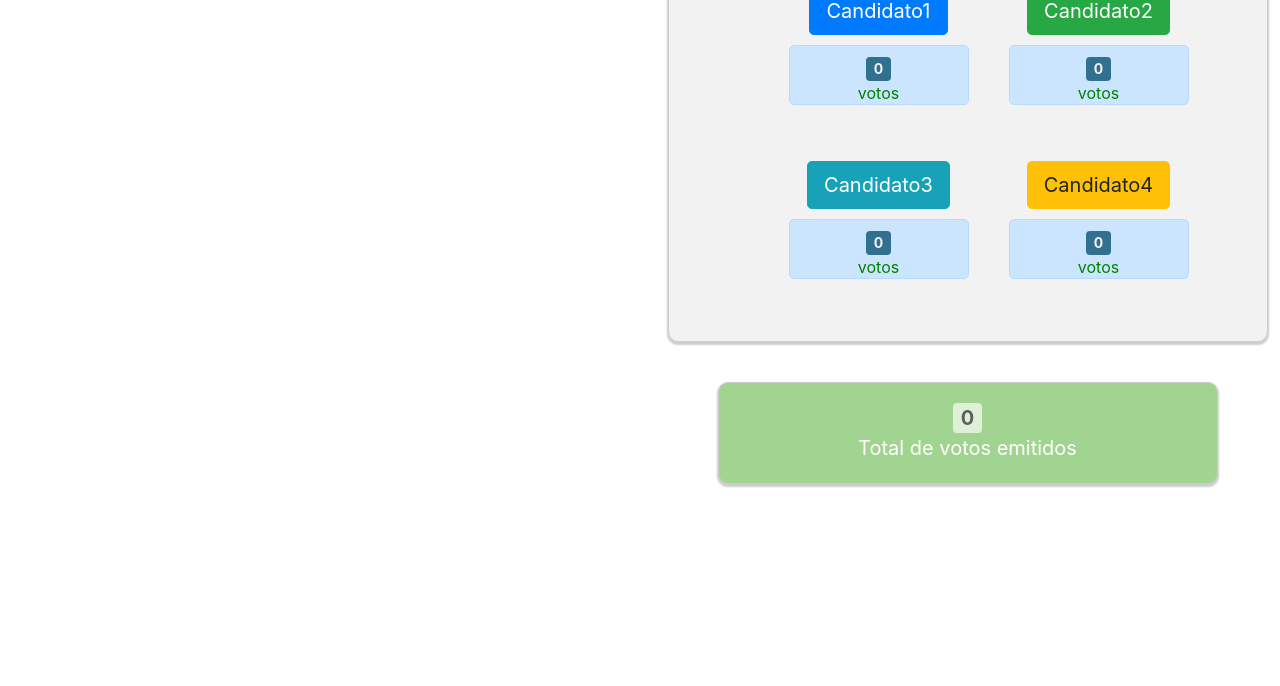
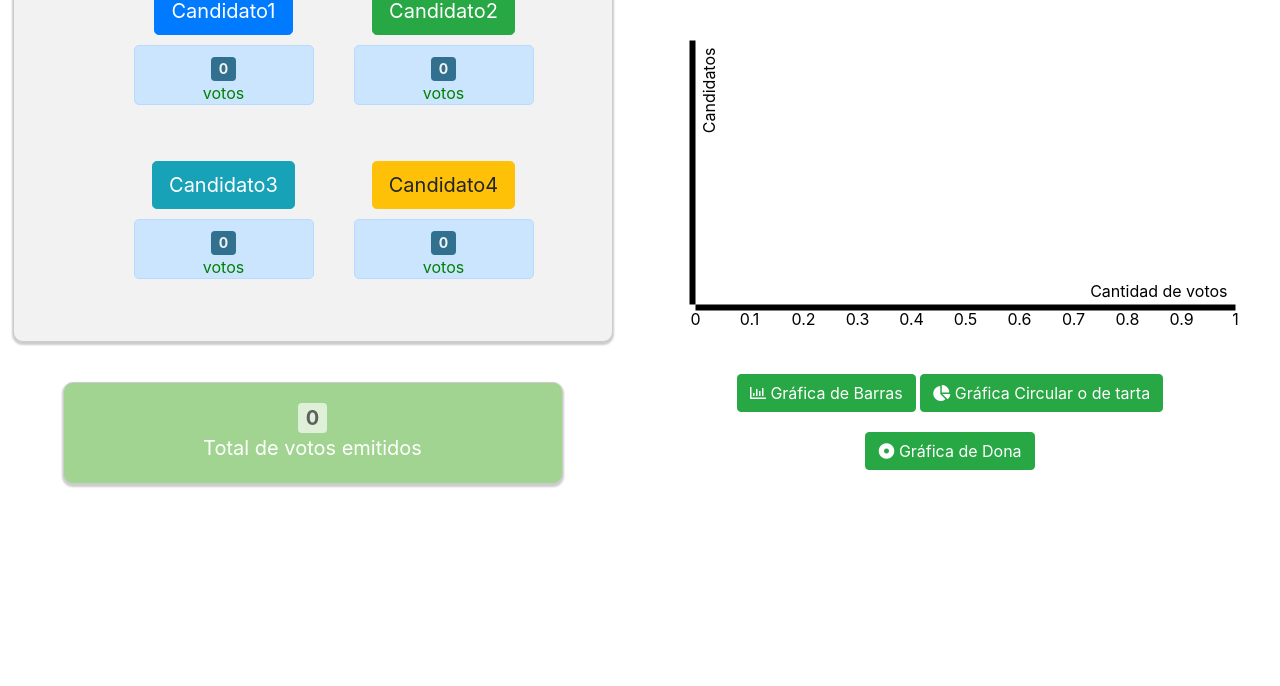
Before and after one commit to elpensadorluis/votaciones-sentu, a plain HTML site: page index.html in a window 1280 px wide. Shown: the part 114-800 px from the top of the page. Drawn offline with nearby package versions, Linux system fonts and the light colour scheme; no server answers.

Commit message:
dinámicas de botones para gráficas

```diff
--- a/app.js
+++ b/app.js
@@ -1,11 +1,12 @@
 var myFirebaseRef;
 var chart;
-var chartData = [
-    ['candidato1', 50],
-    ['candidato2', 30],
-    ['candidato3', 144],
-    ['candidato4',1]
-];
+var chartData = [];
+// var chartData = [
+//     ['candidato1', 50],
+//     ['candidato2', 30],
+//     ['candidato3', 144],
+//     ['candidato4',1]
+// ];
 
 
 
@@ -28,15 +29,25 @@ $(document).ready(function () {
         // console.log('Los datos han cambiado', JSON.stringify(sanpshot.val(), null, 2));
         var candidatos = sanpshot.val();
         var votoTotal = 0;
+        chartData = [];
+        var arr;
         for (var candidato in candidatos) {
             // console.log(candidato, candidatos[candidato].votos, candidatos[candidato]);
             $("#votos_" + candidato + " span").text(candidatos[candidato].votos);
+            arr = [candidato, candidatos[candidato].votos];
+            chartData.push(arr);
             votoTotal += Number(candidatos[candidato].votos);
 
         }
         // console.log(votoTotal);
         $("#total span").html(votoTotal);
+        chart.load({
+            columns: chartData
+        });
     });
+    $("#bar, #pie, #donut").click(function () {
+        chart.transform(this.id);
+      })
 
     $("#candidato2, #candidato1, #candidato3, #candidato4").click(function () {
         // $("button[id^='candidato']").click(function () {
@@ -51,4 +62,46 @@ $(document).ready(function () {
         $("#" + choice).prop("disabled", false);
         console.log("votaste por " + choice + " y lleva " + voteCount);
     });
+
+    chart = c3.generate({
+        bindto: "#chart",
+        data: {
+            type: 'bar',
+            columns: chartData,
+            colors: {
+                candidato1: '#265a88',
+                candidato2: '#419641',
+                candidato3: '#2aabd2',
+                candidato4: '#eb9316'
+            },
+            names: {
+                candidato1: 'Candidato 1',
+                candidato2: 'Candidato 2',
+                candidato3: 'Candidato 3',
+                candidato4: 'Candidato 4'
+            }
+        },
+        bar: {
+            width: {
+                ratio: 1
+            }
+        },
+        tooltip: {
+            format: {
+                title: function(x) {
+                    return 'Estado de votación';
+                }
+            }
+        },
+        axis: {
+            rotated: true,
+            y: {
+                label: 'Cantidad de votos'
+            },
+            x: {
+                show: true,
+                label: 'Candidatos'
+            }
+        }
+    })
 });
--- a/index.html
+++ b/index.html
@@ -12,6 +12,8 @@
     <!-- Load c3.css -->
     <link href="/libs/c3.css rel=" stylesheet">
     <link rel="stylesheet" href="styles.css">
+    <link rel="stylesheet" href="https://use.fontawesome.com/releases/v5.3.1/css/all.css" integrity="sha384-mzrmE5qonljUremFsqc01SB46JvROS7bZs3IO2EmfFsd15uHvIt+Y8vEf7N7fWAU"
+        crossorigin="anonymous">
 
     <script src="https://ajax.googleapis.com/ajax/libs/jquery/3.3.1/jquery.min.js"></script>
 
@@ -40,16 +42,10 @@
 
 <body>
     <div class="row">
-        <div class="col">
-            <div class="grafica">
-                <h1>Sistema de Votaciones</h1>
-                <div id="chart"></div>
-            </div>
 
-        </div>
         <div class="col">
             <div class="container">
-            <div class="voteApp">
+                <div class="voteApp">
                     <div class="candidato">
                         <button id="candidato1" type="button" class="btn btn-primary btn-lg">Candidato1</button>
                         <p id="votos_candidato1" class="alert alert-primary">
@@ -80,10 +76,29 @@
                     </div>
                 </div>
             </div>
-                    <div id="total">
-                        <span class="badge">0</span>
-                        <br> Total de votos emitidos
-                    </div>
+            <div id="total">
+                <span class="badge">0</span>
+                <br> Total de votos emitidos
+            </div>
+        </div>
+        <div class="col">
+            <div class="grafica">
+                <h1>Sistema de Votaciones</h1>
+                <div id="chart"></div>
+                <button id="bar" type="button" class="btn btn-success">
+                    <span class="far fa-chart-bar"></span>
+                    Gráfica de Barras
+                </button>
+                <button id="pie" class="btn btn-success">
+                    <span class="fas fa-chart-pie"></span>
+                    Gráfica Circular o de tarta
+                </button>
+                <button id="donut" class="btn btn-success">
+                    <span class="fas fa-dot-circle"></span>
+                    Gráfica de Dona
+                </button>
+            </div>
+
         </div>
 
     </div>
```
